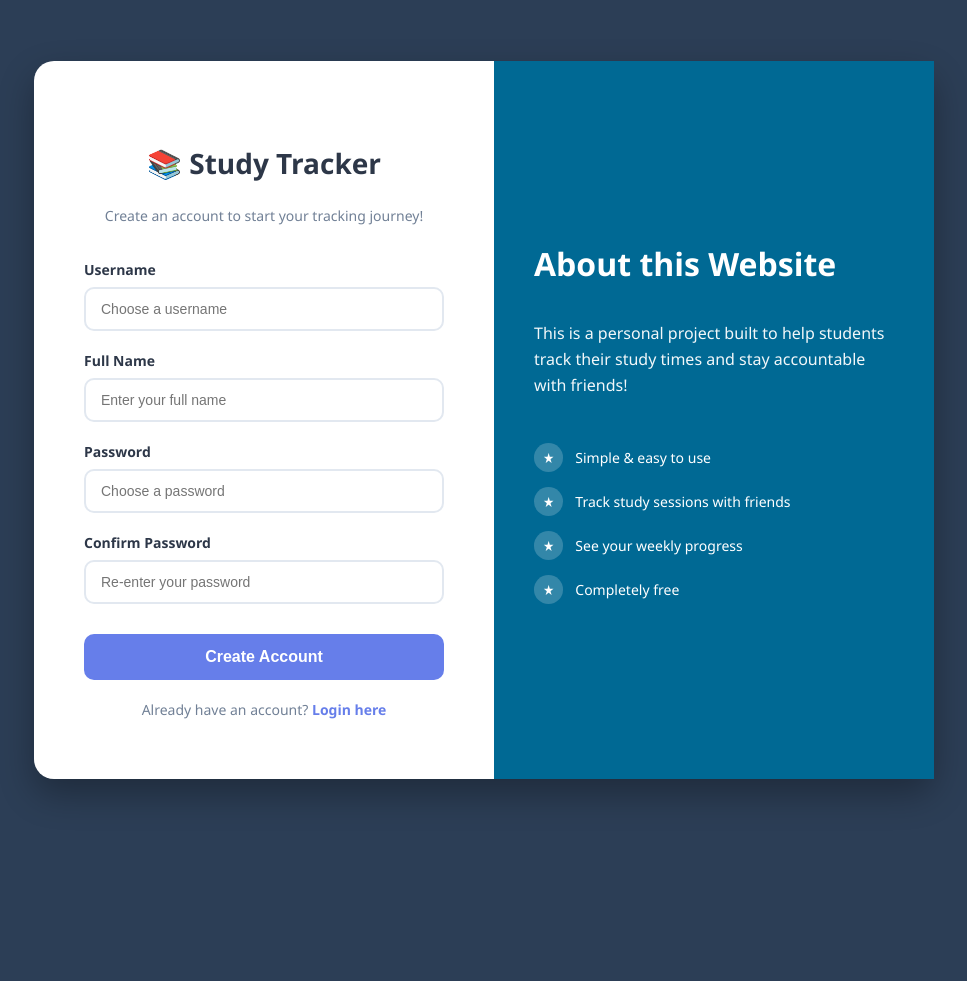
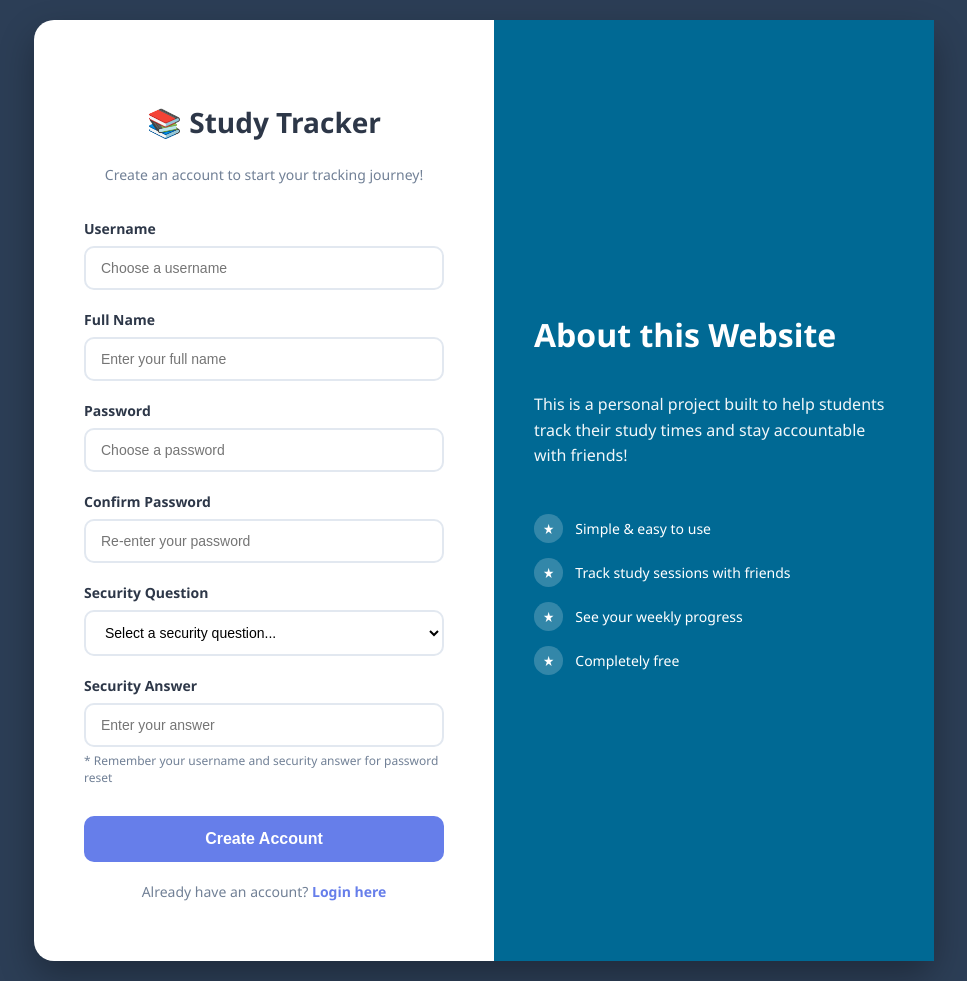
Before and after one commit to devjsonpan/Study-Time-Tracker, a Flask app: page /register in a window 1280 px wide. Shown: the whole page, without its empty margins (156-1123 px from the left). Before the commit the page ends 796 px from the top, so only its background shows below. Run offline with Flask 3, Linux system fonts and the light colour scheme.

Commit message:
Added Password Recovery

```diff
--- a/app.py
+++ b/app.py
@@ -1,5 +1,5 @@
 # Import the necessary modules from the libraries
-from flask import Flask, render_template, request, redirect, url_for, session, flash
+from flask import Flask, render_template, request, redirect, url_for, session, flash, get_flashed_messages
 from flask_sqlalchemy import SQLAlchemy
 from datetime import datetime
 from flask_session import Session
@@ -24,6 +24,8 @@ class User(db.Model):
     username = db.Column(db.String, unique=True, nullable=False)
     fullname = db.Column(db.String, nullable=False)
     password = db.Column(db.String, nullable=False)
+    security_question = db.Column(db.String, nullable=False)
+    security_answer = db.Column(db.String, nullable=False)
 
 # Define the StudySession model for the database
 class StudySession(db.Model):
@@ -58,6 +60,16 @@ class BreakEntry(db.Model):
 @app.route('/', methods=['GET', 'POST'])
 def login():
     error = None
+    success = None
+    show_reset_form = request.args.get('forgot') == '1'
+
+    # Check for flash messages
+    flashed_messages = get_flashed_messages(with_categories=True)
+    for category, message in flashed_messages:
+        if category == 'success':
+            success = message
+        elif category == 'error':
+            error = message
 
     if request.method == 'POST':
         username = request.form.get('username')
@@ -71,7 +83,59 @@ def login():
         else:
             error = 'Invalid login credentials. Please try again.'
 
-    return render_template('login.html', error=error)
+    return render_template('login.html', error=error, success=success, show_reset_form=show_reset_form)
+
+# Route for password reset
+@app.route('/reset_password', methods=['POST'])
+def reset_password():
+    error = None
+    success = None
+    username = request.form.get('username')
+    security_answer = request.form.get('security_answer')
+    new_password = request.form.get('new_password')
+    confirm_password = request.form.get('confirm_password')
+
+    user = User.query.filter_by(username=username).first()
+
+    if not user:
+        error = 'Username not found.'
+        return render_template('login.html',
+                             error=error,
+                             show_reset_form=True,
+                             username=username)
+
+    # If security answer not provided yet, show the question
+    if not security_answer:
+        return render_template('login.html',
+                             show_reset_form=True,
+                             security_question=user.security_question,
+                             username=username)
+
+    # Verify security answer (case-insensitive)
+    if security_answer.lower().strip() != user.security_answer:
+        error = 'Incorrect security answer. Please try again.'
+        return render_template('login.html',
+                             error=error,
+                             show_reset_form=True,
+                             security_question=user.security_question,
+                             username=username)
+
+    # Check if passwords match
+    if new_password != confirm_password:
+        error = 'Passwords do not match.'
+        return render_template('login.html',
+                             error=error,
+                             show_reset_form=True,
+                             security_question=user.security_question,
+                             username=username)
+
+    # Update password
+    user.password = new_password
+    db.session.commit()
+
+    # Redirect to login page with success message
+    flash('Password reset successful! You can now login with your new password.', 'success')
+    return redirect(url_for('login'))
 
 # Route for the registration page
 @app.route('/register', methods=['GET', 'POST'])
@@ -83,17 +147,32 @@ def register():
         fullname = request.form.get('fullname')
         password = request.form.get('password')
         confirm_password = request.form.get('confirm_password')
+        security_question = request.form.get('security_question')
+        security_answer = request.form.get('security_answer')
 
+        # Check if passwords match
         if password != confirm_password:
             error = 'Passwords do not match. Please try again.'
             return render_template('register.html', error=error)
 
+        # Check if security answer is provided
+        if not security_answer or len(security_answer.strip()) == 0:
+            error = 'Please provide a security answer.'
+            return render_template('register.html', error=error)
+
         existing_user = User.query.filter_by(username=username).first()
 
+        # Check if new user can be created
         if existing_user:
             error = 'Username is already taken. Please choose a different username.'
         else:
-            new_user = User(username=username, fullname=fullname, password=password)
+            new_user = User(
+                username=username,
+                fullname=fullname,
+                password=password,
+                security_question=security_question,
+                security_answer=security_answer.lower().strip()
+            )
             db.session.add(new_user)
             db.session.commit()
 
--- a/static/register.css
+++ b/static/register.css
@@ -112,6 +112,23 @@ input[type=password]:focus {
     border-color: #667eea;
 }
 
+select {
+    width: 100%;
+    padding: 12px 15px;
+    border: 2px solid #e2e8f0;
+    border-radius: 10px;
+    box-sizing: border-box;
+    font-size: 14px;
+    transition: border-color 0.3s;
+    background-color: white;
+    cursor: pointer;
+}
+
+select:focus {
+    outline: none;
+    border-color: #667eea;
+}
+
 button[type=submit] {
     background-color: #667eea;
     color: white;
--- a/templates/register.html
+++ b/templates/register.html
@@ -34,6 +34,27 @@
                     <input type="password" placeholder="Re-enter your password" name="confirm_password" id="confirm_password" required>
                 </div>
 
+                <div class="form-group">
+                    <label for="security_question">Security Question</label>
+                    <select name="security_question" id="security_question" required>
+                        <option value"">Select a security question...</option>
+                        <option value="What was the name of your first pet?">What was the name of your first pet?</option>
+                        <option value="What city were you born in?">What city were you born in?</option>
+                        <option value="What is your mother's maiden name?">What is your mother's maiden name?</option>
+                        <option value="What was your childhood nickname?">What was your childhood nickname?</option>
+                        <option value="What is your favorite book?">What is your favorite book?</option>
+                        <option value="What was the name of your elementary school?">What was the name of your elementary school?</option>
+                    </select>
+                </div>
+
+                <div class="form-group">
+                    <label for="security_answer">Security Answer</label>
+                    <input type="text" placeholder="Enter your answer" name="security_answer" id="security_answer" required>
+                    <small style="color: #718096; font-size: 12px; display: block; margin-top: 5px;">
+                        * Remember your username and security answer for password reset
+                    </small>
+                </div>
+
                 <button type="submit">Create Account</button>
             </form>
 
```
Also changed, not shown: static/login.css (+8 -0 lines), templates/login.html (+57 -0 lines), instance/study_tracker.db, 1 other file.
